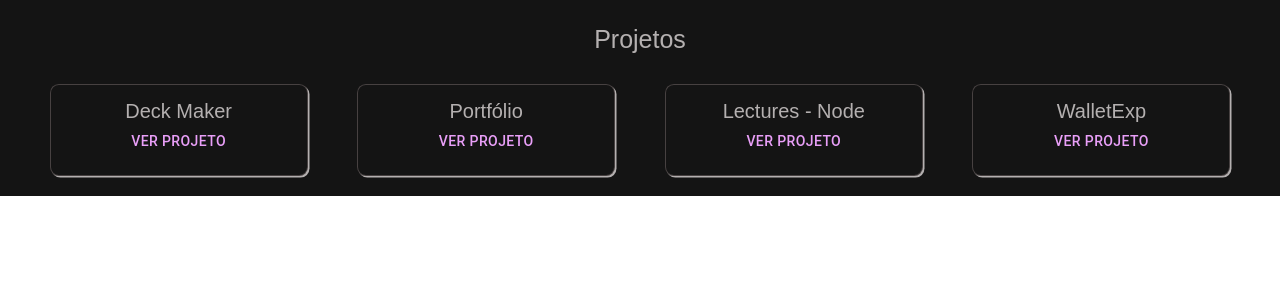
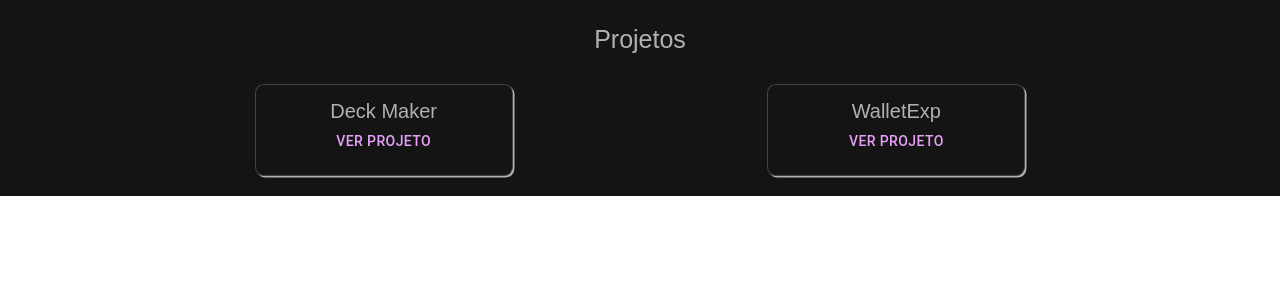
Before and after one commit to AmandaPtela/portfolio-amanda, a React (Create React App) app: page /projetos in a window 1280 px wide. Shown: the top 300 px of the page. Built offline with nearby package versions, Linux system fonts and the light colour scheme.

Commit message:
Remoção de projeto

```diff
--- a/src/CSS/Contato.css
+++ b/src/CSS/Contato.css
@@ -15,7 +15,6 @@
     height: 100%;
     width: 88%;
   }
-
 
   .links-modal {
     width: 80%;
@@ -51,7 +50,6 @@
 }
 
 @media screen and (min-width: 800px) {
-
   #dialogContent {
     display: flex;
     flex-direction: column;
--- a/src/Components/Projetos.js
+++ b/src/Components/Projetos.js
@@ -12,16 +12,6 @@
       linkDeploy: "https://deck-maker-app.vercel.app/",
       linkRepo: 'https://github.com/AmandaPtela/deck-maker',
       image: {img1} },
-    { nome:'Portfólio',
-      descricao: '- Em desenvolvimento - ',
-      linkDeploy: 'https://portfolio-amandaptela.vercel.app/',
-      linkRepo: 'https://github.com/AmandaPtela/portfolio-amanda',
-      image: {img} },
-    { nome:'Lectures - Node',
-      descricao: '- Em desenvolvimento - Repositório feito para consultas durante estudos sobre NodeJS.',
-      linkDeploy: '',
-      linkRepo: 'https://github.com/AmandaPtela/lectures-node',
-      image: {img} },
     { nome:'WalletExp',
       descricao: 'Aplicação para anotação de gastos.',
       linkDeploy: 'https://walletexp-one.vercel.app/',
```
